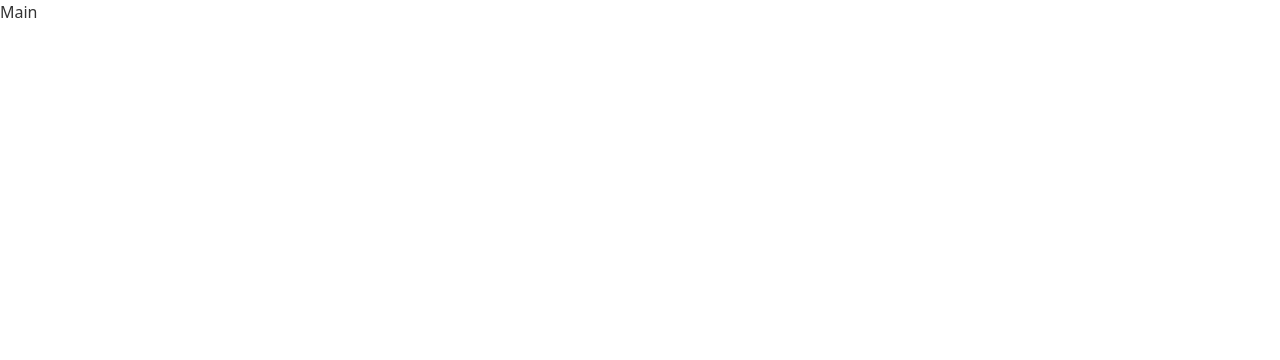
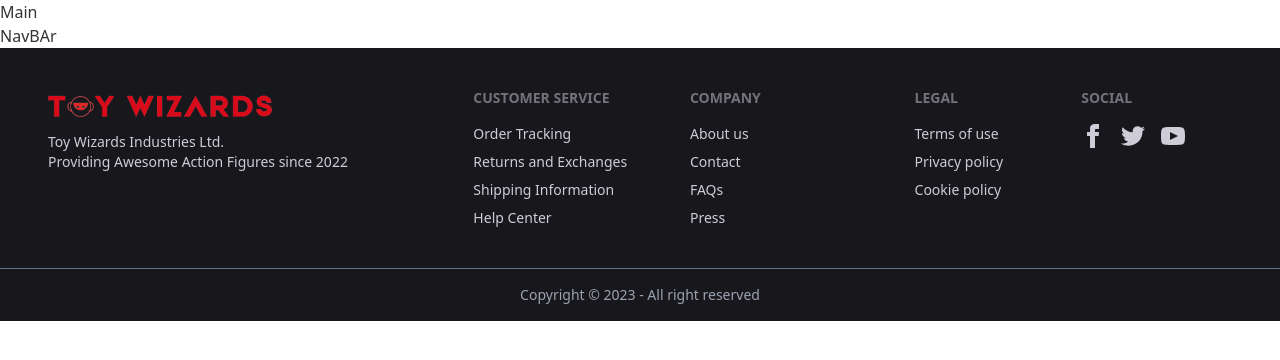
Before and after one commit to Shameem-Akbar/Toy-Wizards-Client, a React (Vite) app: page /home in a window 1280 px wide. Shown: the top 360 px of the page. Built offline with nearby package versions, Linux system fonts and the light colour scheme.

Commit message:
Footer completed

```diff
--- a/src/layout/Main/Main.jsx
+++ b/src/layout/Main/Main.jsx
@@ -1,11 +1,15 @@
 import React from 'react';
 import { Outlet } from 'react-router-dom';
+import NavigationBar from '../../pages/shared/NavigationBar/NavigationBar';
+import Footer from '../../pages/shared/Footer/Footer';
 
 const Main = () => {
     return (
         <div>
             <h2>Main</h2>
+            <NavigationBar></NavigationBar>
             <Outlet></Outlet>
+            <Footer></Footer>
         </div>
     );
 };
--- a/src/layout/PageNotFound/PageNotFound.jsx
+++ b/src/layout/PageNotFound/PageNotFound.jsx
@@ -10,7 +10,7 @@
             </div>
             <div className='flex justify-center'>
                 <Link to='/home'>
-                    <button className='btn btn-primary btn-wide text-white text-lg font-semibold'><FaArrowLeft className='mr-1'></FaArrowLeft>Go To Home</button>
+                    <button className='btn btn-primary btn-wide text-white text-lg font-semibold'><FaArrowLeft className='mr-1'></FaArrowLeft>Back To Home</button>
                 </Link>
             </div>
         </div>
--- /dev/null
+++ b/src/pages/shared/Footer/Footer.jsx
@@ -0,0 +1,56 @@
+import React from 'react';
+import logo from '../../../assets/logo.png'
+
+const Footer = () => {
+    return (
+        <div>
+            <footer className="footer p-6 md:p-10 bg-neutral text-neutral-content">
+                <div>
+                    <img width={"240rem"} src={logo} alt="" />
+                    <p className='ml-2'>Toy Wizards Industries Ltd.<br />Providing Awesome Action Figures since 2022</p>
+                </div>
+                <div className='footer grid-cols-2'>
+                    <div>
+                        <span className="footer-title">Customer Service</span>
+                        <a className="link link-hover">Order Tracking</a>
+                        <a className="link link-hover">Returns and Exchanges</a>
+                        <a className="link link-hover">Shipping Information</a>
+                        <a className="link link-hover">Help Center</a>
+                    </div>
+                    <div>
+                        <span className="footer-title">Company</span>
+                        <a className="link link-hover">About us</a>
+                        <a className="link link-hover">Contact</a>
+                        <a className="link link-hover">FAQs</a>
+                        <a className="link link-hover">Press</a>
+                    </div>
+                </div>
+                <div className='footer grid-cols-2'>
+                    <div>
+                        <span className="footer-title">Legal</span>
+                        <a className="link link-hover">Terms of use</a>
+                        <a className="link link-hover">Privacy policy</a>
+                        <a className="link link-hover">Cookie policy</a>
+                    </div>
+                    <div>
+                        <span className="footer-title">Social</span>
+                        <div className="grid grid-flow-col gap-4">
+                            <a href='https://facebook.com'><svg xmlns="http://www.w3.org/2000/svg" width="24" height="24" viewBox="0 0 24 24" className="fill-current"><path d="M9 8h-3v4h3v12h5v-12h3.642l.358-4h-4v-1.667c0-.955.192-1.333 1.115-1.333h2.885v-5h-3.808c-3.596 0-5.192 1.583-5.192 4.615v3.385z"></path></svg></a>
+                            <a href='https://twitter.com'><svg xmlns="http://www.w3.org/2000/svg" width="24" height="24" viewBox="0 0 24 24" className="fill-current"><path d="M24 4.557c-.883.392-1.832.656-2.828.775 1.017-.609 1.798-1.574 2.165-2.724-.951.564-2.005.974-3.127 1.195-.897-.957-2.178-1.555-3.594-1.555-3.179 0-5.515 2.966-4.797 6.045-4.091-.205-7.719-2.165-10.148-5.144-1.29 2.213-.669 5.108 1.523 6.574-.806-.026-1.566-.247-2.229-.616-.054 2.281 1.581 4.415 3.949 4.89-.693.188-1.452.232-2.224.084.626 1.956 2.444 3.379 4.6 3.419-2.07 1.623-4.678 2.348-7.29 2.04 2.179 1.397 4.768 2.212 7.548 2.212 9.142 0 14.307-7.721 13.995-14.646.962-.695 1.797-1.562 2.457-2.549z"></path></svg></a>
+                            <a href='https://youtube.com'><svg xmlns="http://www.w3.org/2000/svg" width="24" height="24" viewBox="0 0 24 24" className="fill-current"><path d="M19.615 3.184c-3.604-.246-11.631-.245-15.23 0-3.897.266-4.356 2.62-4.385 8.816.029 6.185.484 8.549 4.385 8.816 3.6.245 11.626.246 15.23 0 3.897-.266 4.356-2.62 4.385-8.816-.029-6.185-.484-8.549-4.385-8.816zm-10.615 12.816v-8l8 3.993-8 4.007z"></path></svg></a>
+                        </div>
+                    </div>
+                </div>
+            </footer>
+            <footer className="footer footer-center p-4 bg-neutral text-neutral-content border-t border-slate-500">
+                <div>
+                    <p className='text-gray-400'>Copyright © 2023 - All right reserved</p>
+                </div>
+
+            </footer>
+
+        </div>
+    );
+};
+
+export default Footer;
--- /dev/null
+++ b/src/pages/shared/NavigationBar/NavigationBar.jsx
@@ -0,0 +1,11 @@
+import React from 'react';
+
+const NavigationBar = () => {
+    return (
+        <div>
+            <h2>NavBAr</h2>
+        </div>
+    );
+};
+
+export default NavigationBar;
```
